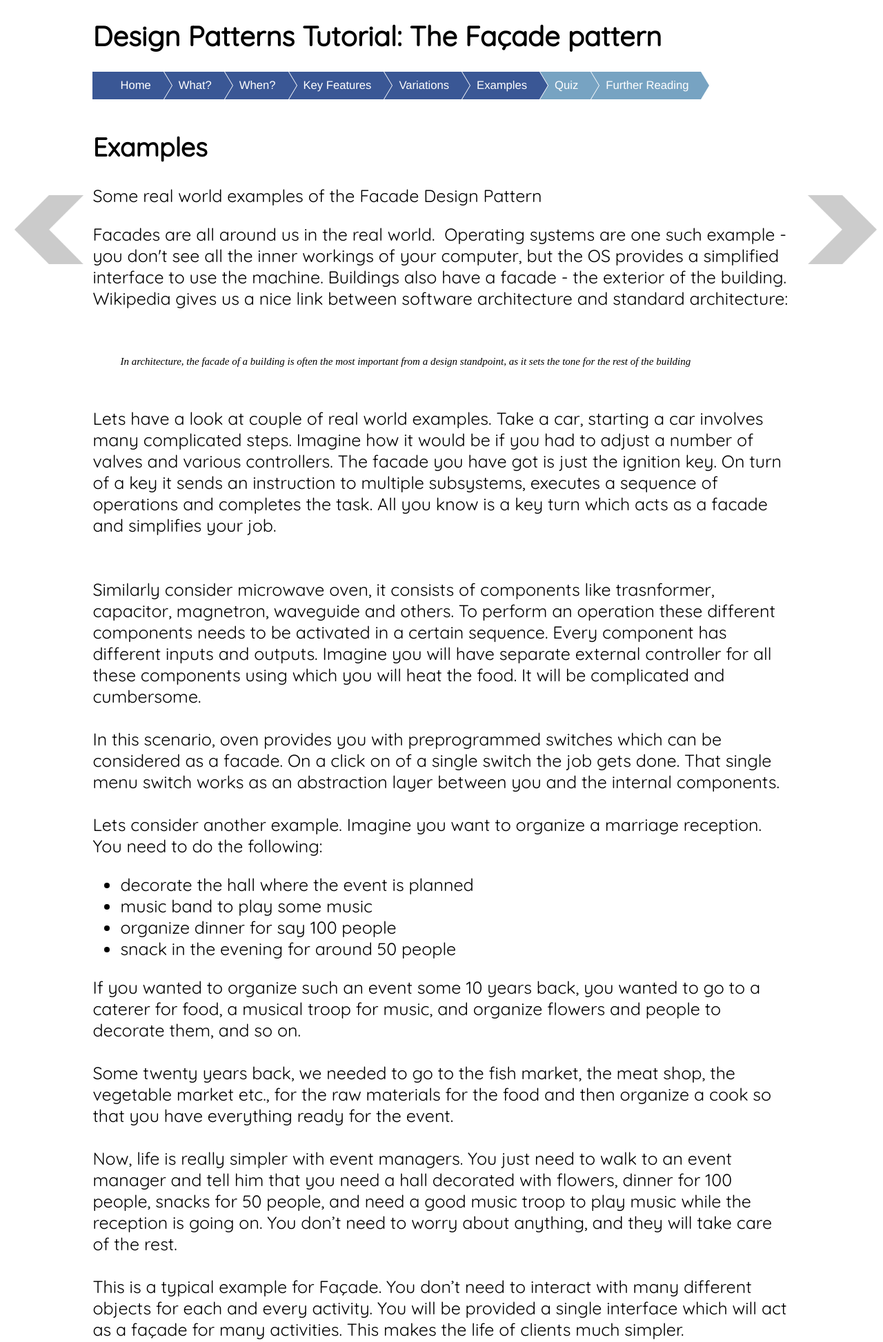
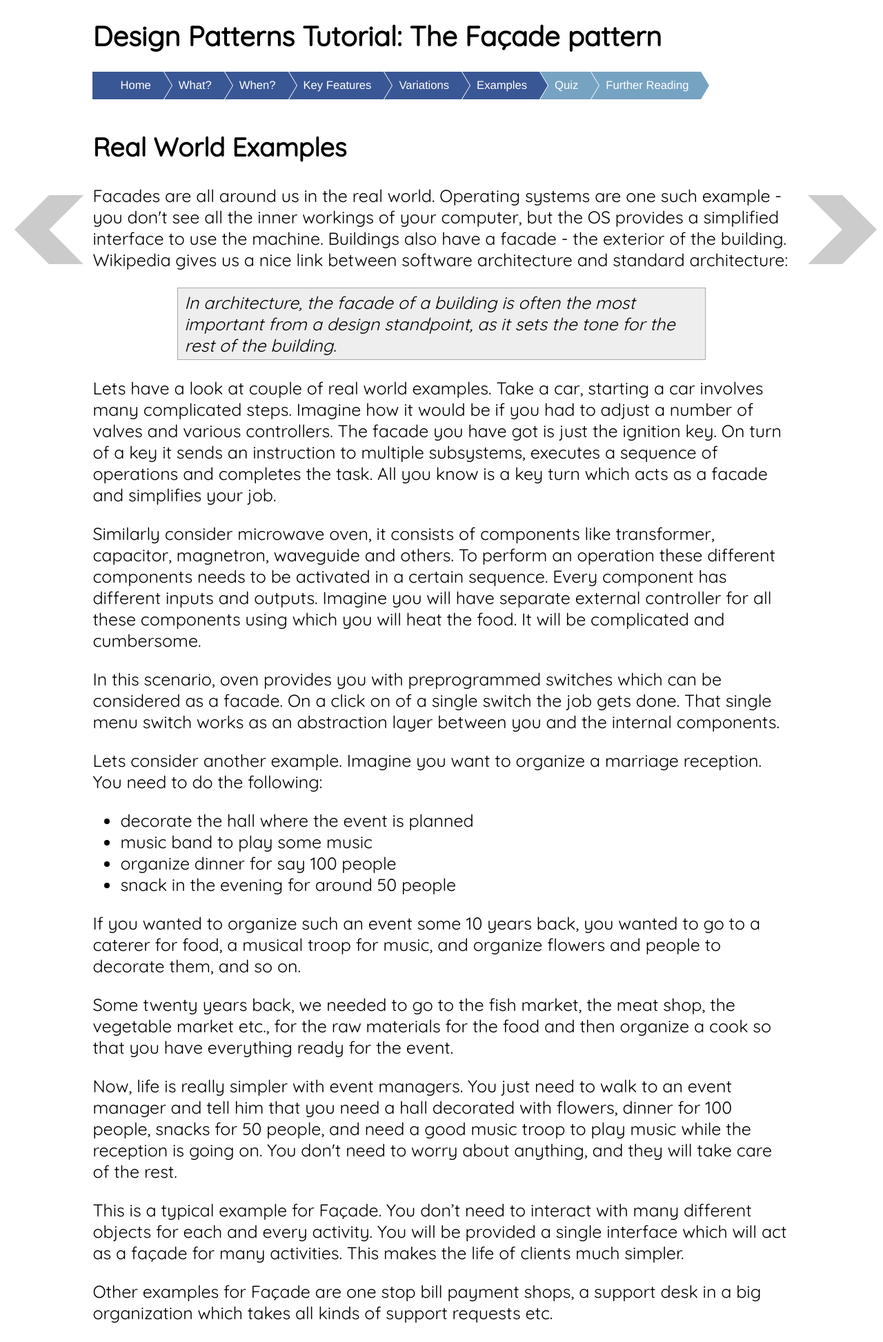
Before and after one commit to daveogle/Facade_Project, a PHP site: page /examples.php in a window 1280 px wide. Shown: the top 1946 px of the page at 69% size. Run offline with PHP 8.4, Linux system fonts and the light colour scheme.

Commit message:
Fixed HTML on examples page, adjusted references style.

```diff
--- a/CSS/Main.css
+++ b/CSS/Main.css
@@ -200,9 +200,24 @@ footer
 .quote p, .definition p
 {
     margin: 2px 0;
+    font-style: italic;
 }
 
 .code
 {
     font-size: 15px;
 }
+
+h4
+{
+    margin-top: 1em;
+    margin-bottom: 1em;
+}
+
+
+h6
+{
+    margin-top: 1em;
+    margin-bottom: 1em;
+    font-size: 0.5em;
+}
--- a/examples.php
+++ b/examples.php
@@ -3,75 +3,86 @@ include("Include/header.html");
 include("Include/navigation.html");
 ?>
 <div class ="mainContent">
-    <H2>Examples</H2>
-    <p>Some real world examples of the Facade Design Pattern</p>
+    <H2>Real World Examples</H2>
 
+    <p>
+        Facades are all around us in the real world.  Operating systems are one such example - you don't see all the inner workings of your computer,
+        but the OS provides a simplified interface to use the machine. Buildings also have a facade - the exterior of the building.
+        Wikipedia gives us a nice link between software architecture and standard architecture:
+    </p>
 
-<div>
-	<div>
-		Facades are all around us in the real world. &nbsp;Operating systems are one such example - you don&#39;t see all the inner workings of your computer, but the OS provides a simplified interface to use the machine. Buildings also have a facade - the exterior of the building. Wikipedia gives us a nice link between software architecture and standard architecture:</div>
-	<div>
-		&nbsp;</div>
     <blockquote>
-		<div>
-			<em style="margin: 0px; padding: 0px; border: 0px; outline: 0px; font-size: 15px; font-family: ProximaNova-Reg; vertical-align: baseline; line-height: 22.5px;">In architecture, the facade of a building is often the most important from a design standpoint, as it sets the tone for the rest of the building</em></div>
+        <div class="quote center">
+            <p>
+                In architecture, the facade of a building is often the most important from a design standpoint, as it sets the tone for the rest of the building.
+            </p>
+        </div>
     </blockquote>
-</div>
-<div>
-	&nbsp;</div>
-<div>
-	Lets have a look at couple of real world examples. Take a car, starting a car involves many complicated steps. Imagine how it would be if you had to adjust a number of valves and various controllers. The facade you have got is just the ignition key. On turn of a key it sends an instruction to multiple subsystems, executes a sequence of operations and completes the task. All you know is a key turn which acts as a facade and simplifies your job.</div>
-<div>
-	&nbsp;</div>
-<div>
-	&nbsp;</div>
-<div>
-	Similarly consider microwave oven, it consists of components like trasnformer, capacitor, magnetron, waveguide and others. To perform an operation these different components needs to be activated in a certain sequence. Every component has different inputs and outputs. Imagine you will have separate external controller for all these components using which you will heat the food. It will be complicated and cumbersome.</div>
-<div>
-	&nbsp;</div>
-<div>
-	In this scenario, oven provides you with preprogrammed switches which can be considered as a facade. On a click on of a single switch the job gets done. That single menu switch works as an abstraction layer between you and the internal components.</div>
-<div>
-	&nbsp;</div>
-<div>
-	Lets consider another example. Imagine you want to organize a marriage reception. You need to do the following:</div>
+
+    <p>
+        Lets have a look at couple of real world examples. Take a car, starting a car involves many complicated steps.
+        Imagine how it would be if you had to adjust a number of valves and various controllers.
+        The facade you have got is just the ignition key. On turn of a key it sends an instruction to multiple subsystems,
+        executes a sequence of operations and completes the task. All you know is a key turn which acts as a facade and simplifies your job.
+    </p>
+
+    <p>
+        Similarly consider microwave oven, it consists of components like transformer, capacitor, magnetron, waveguide and others.
+        To perform an operation these different components needs to be activated in a certain sequence.
+        Every component has different inputs and outputs.
+        Imagine you will have separate external controller for all these components using which you will heat the food.
+        It will be complicated and cumbersome.
+    </p>
+
+    <p>
+        In this scenario, oven provides you with preprogrammed switches which can be considered as a facade.
+        On a click on of a single switch the job gets done. That single menu switch works as an abstraction layer between you and the internal components.
+    </p>
+
+    <p>
+	Lets consider another example. Imagine you want to organize a marriage reception. You need to do the following:
+    </p>
     <ul>
-<li>decorate the hall where the event is planned&nbsp;</li>
+        <li>decorate the hall where the event is planned</li>
         <li>music band to play some music</li>
         <li>organize dinner for say 100 people</li>
         <li>snack in the evening for around 50 people</li>
     </ul>
-<div>
-	If you wanted to organize such an event some 10 years back, you wanted to go to a caterer for food, a musical troop for music, and organize flowers and people to decorate them, and so on.</div>
-<div>
-	&nbsp;</div>
-<div>
-	Some twenty years back, we needed to go to the fish market, the meat shop, the vegetable market etc., for the raw materials for the food and then organize a cook so that you have everything ready for the event.</div>
-<div>
-	&nbsp;</div>
-<div>
-	Now, life is really simpler with event managers. You just need to walk to an event manager and tell him that you need a hall decorated with flowers, dinner for 100 people, snacks for 50 people, and need a good music troop to play music while the reception is going on. You don&rsquo;t need to worry about anything, and they will take care of the rest.</div>
-<div>
-	&nbsp;</div>
-<div>
-	This is a typical example for Fa&ccedil;ade. You don&rsquo;t need to interact with many different objects for each and every activity. You will be provided a single interface which will act as a fa&ccedil;ade for many activities. This makes the life of clients much simpler.</div>
-<div>
-	&nbsp;</div>
-<div>
-	Other examples for Fa&ccedil;ade are one stop bill payment shops, a support desk in a big organization which takes all kinds of support requests etc.</div>
-<div>
-	&nbsp;</div>
-<div>
-	Lets look at another real world example, this time with the code:</div>
-<div>
-	&nbsp;</div>
-<div>
-	In this example we need to start computer. <strong>Computer</strong> class acts as facade which encapsulates other complex classes represented by: <strong>HardDrive</strong> class, <strong>Memory</strong> class and <strong>CPU</strong> class. Each of this classes has operations which must be performed when <em>Start()</em> method of <strong>Computer</strong> class is called.</div>
-<div>
-	&nbsp;</div>
-<pre>
-<span _fck_bookmark="1" style="display: none;"> </span></pre>
-<div>
+
+    <p>
+        If you wanted to organize such an event some 10 years back, you wanted to go to a caterer for food,
+        a musical troop for music, and organize flowers and people to decorate them, and so on.
+    </p>
+
+    <p>
+	Some twenty years back, we needed to go to the fish market, the meat shop, the vegetable market etc.,
+        for the raw materials for the food and then organize a cook so that you have everything ready for the event.
+    </p>
+
+    <p>
+	Now, life is really simpler with event managers. You just need to walk to an event manager and tell him that you need a hall decorated with flowers,
+        dinner for 100 people, snacks for 50 people, and need a good music troop to play music while the reception is going on.
+        You don't need to worry about anything, and they will take care of the rest.
+    </p>
+
+    <p>
+        This is a typical example for Façade. You don’t need to interact with many different objects for each and every activity.
+        You will be provided a single interface which will act as a façade for many activities. This makes the life of clients much simpler.
+    </p>
+
+    <p>
+        Other examples for Façade are one stop bill payment shops, a support desk in a big organization which takes all kinds of support requests etc.
+    </p>
+
+    <p>
+        Lets look at another real world example, this time with the code:
+    </p>
+
+    <p>
+	In this example we need to start computer. <strong>Computer</strong> class acts as facade which encapsulates other complex classes represented by:
+        <strong>HardDrive</strong> class, <strong>Memory</strong> class and <strong>CPU</strong> class.
+        Each of this classes has operations which must be performed when <em>Start()</em> method of <strong>Computer</strong> class is called.
+    </p>
 
     <div class ="code">
         <pre class="brush: java">
```
Lines whose indentation alone changed are shown as unchanged.
